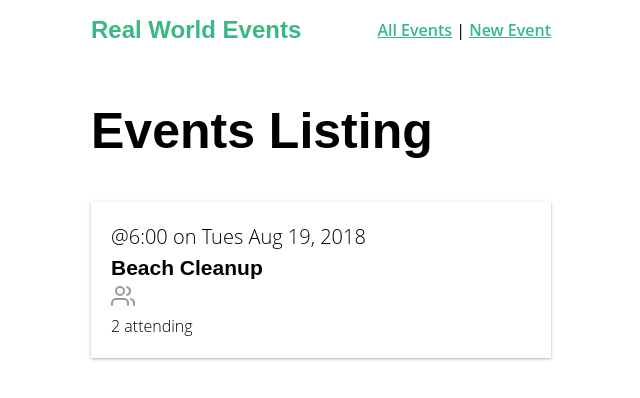
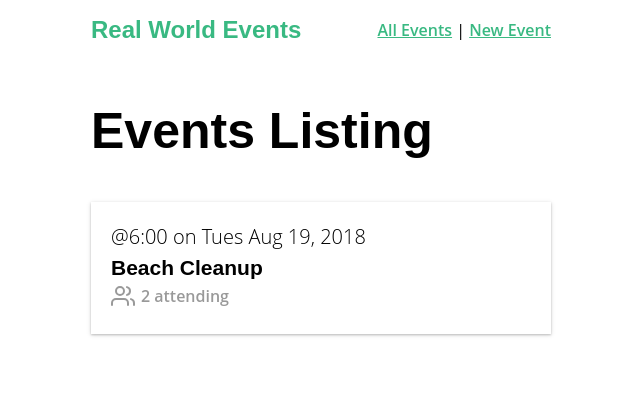
Before and after one commit to JoshuaLanger/real-world-vue, a Vue app: page / in a window 1280 px wide. Shown: the top 398 px of the page, without its empty margins (319-959 px from the left). Built offline with nearby package versions, Linux system fonts and the light colour scheme.

Commit message:
base icon now uses slots

```diff
--- a/src/components/BaseIcon.vue
+++ b/src/components/BaseIcon.vue
@@ -10,6 +10,7 @@
                     v-bind="{'xlink:href':'/sprites.svg#'+name}"
                 />
             </svg>
+            <slot></slot>
         </div>
     </div>
 </template>
@@ -25,8 +26,8 @@
     height: {
       type: [Number, String],
       default: 24
-        },
-    },
+    }
+  }
 };
 </script>
 
--- a/src/components/EventCard.vue
+++ b/src/components/EventCard.vue
@@ -3,8 +3,8 @@
         <div class="event-card -shadow">
             <span class="eyebrow">@{{event.time}} on {{event.date}}</span>
             <h4 class="title">{{event.title}}</h4>
-            <BaseIcon name="users" />
-            <span>{{event.attendees.length}} attending</span>
+            <BaseIcon name="users">{{event.attendees.length}} attending</BaseIcon>
+
         </div>
     </router-link>
 </template>
```
Lines whose indentation alone changed are shown as unchanged.
